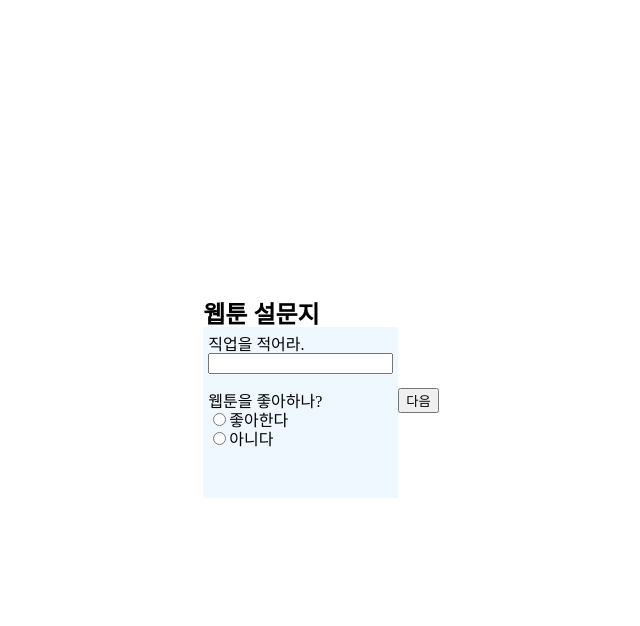
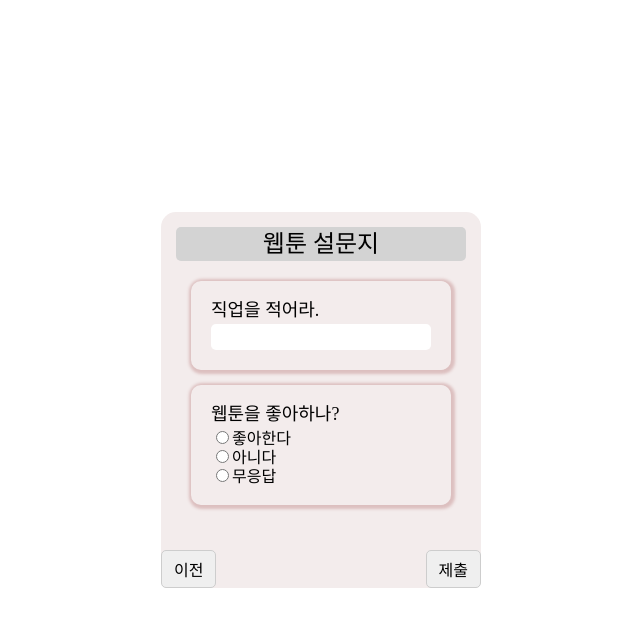
Before and after one commit to ShinEunJin/react-typescript-study, a React (Create React App) app: page /survey/0 in a window 1280 px wide. Both pictures are taken after a click on the button "다음". Shown: the top 626 px of the page, without its empty margins (319-959 px from the left). Built offline with nearby package versions, Linux system fonts and the light colour scheme.

Commit message:
재사용성 0

```diff
--- a/package.json
+++ b/package.json
@@ -19,7 +19,7 @@
     "react-icons": "^4.3.1",
     "react-redux": "^7.2.6",
     "react-router-dom": "^6.3.0",
-    "react-scripts": "4.0.3",
+    "react-scripts": "^5.0.1",
     "react-virtualized": "^9.22.3",
     "react-window": "^1.8.6",
     "redux": "^4.1.2",
--- a/src/Composition/Composition.tsx
+++ b/src/Composition/Composition.tsx
@@ -1,18 +1,17 @@
 import "./styles.scss";
 import data from "./data1.json";
 import { Link } from "react-router-dom";
+import Template from "./Template";
 
 const Composition = () => {
   return (
-    <div className="container">
-      <div className="survey-container">
-        {data.map((v, i) => (
-          <Link className="survey-index" key={i} to={`/survey/${v.id}`}>
-            {v.title}
-          </Link>
-        ))}
-      </div>
-    </div>
+    <Template>
+      {data.map((v, i) => (
+        <Link className="survey-index" key={i} to={`/survey/${v.id}`}>
+          {i + 1}. {v.title}
+        </Link>
+      ))}
+    </Template>
   );
 };
 
--- a/src/Composition/CompositionForm.tsx
+++ b/src/Composition/CompositionForm.tsx
@@ -2,7 +2,8 @@ import "./styles.scss";
 import { useEffect, useState } from "react";
 import { useParams } from "react-router-dom";
 import Data from "./data2.json";
-import CompositionSteps from "./CompositionStep";
+import CompositionStep from "./CompositionStep";
+import Template from "./Template";
 
 interface DataTypes {
   id: string;
@@ -32,25 +33,41 @@ const CompositionForm = () => {
     if (id) setData(Data[Number(id)]);
   }, [id]);
 
+  const handleClickBtn = (e: "back" | "next") => {
+    if (e === "back" && page !== 0) return setPage((prev) => prev - 1);
+    if (e === "next" && data && page !== data.steps.length - 1)
+      return setPage((prev) => prev + 1);
+  };
+
   return (
-    <div className="container">
+    <Template>
       {data && (
-        <div>
-          <h1 className="title">{data.title}</h1>
-          <div>
+        <div className="form-container">
+          <h1 className="form-container__title">{data.title}</h1>
+          <main className="form-container__content">
             {data.steps[page].map((v, i) => (
-              <CompositionSteps
+              <CompositionStep
                 key={i}
                 {...v}
                 surveyResult={surveyResult}
                 setSurveyResult={setSurveyResult}
               />
             ))}
-          </div>
+          </main>
         </div>
       )}
-      <button onClick={() => setPage((prev) => prev + 1)}>다음</button>
-    </div>
+      <div className="btn-container">
+        <button
+          style={{ visibility: page === 0 ? "hidden" : "visible" }}
+          onClick={() => handleClickBtn("back")}
+        >
+          이전
+        </button>
+        <button onClick={() => handleClickBtn("next")}>
+          {data && page === data.steps.length - 1 ? "제출" : "다음"}
+        </button>
+      </div>
+    </Template>
   );
 };
 
--- a/src/Composition/CompositionStep.tsx
+++ b/src/Composition/CompositionStep.tsx
@@ -1,3 +1,5 @@
+import { useEffect, useState } from "react";
+
 interface CompositionStepProps {
   title: string;
   type: string;
@@ -12,6 +14,18 @@ interface CompositionStepProps {
 }
 
 const CompositionStep = (props: CompositionStepProps) => {
+  const [isDependOn, setIsDependOn] = useState(false);
+
+  useEffect(() => {
+    const checkDepend =
+      props.dependOn &&
+      Object.values(props.surveyResult).includes(
+        props.dependOn.dependOnValue + `[${props.dependOn.dependOnName}]`
+      );
+    if (checkDepend) setIsDependOn(true);
+    else setIsDependOn(false);
+  }, [props]);
+
   const handleInputChange = (e: any, title: any, name?: any) => {
     if (name)
       props.setSurveyResult({
@@ -20,28 +34,28 @@ const CompositionStep = (props: CompositionStepProps) => {
       });
     else
       props.setSurveyResult({ ...props.surveyResult, [title]: e.target.value });
-    console.log(props.surveyResult);
   };
+
   return (
-    <div className="survey-steps-container">
+    <>
       {props.dependOn ? (
-        Object.values(props.surveyResult).includes(
-          props.dependOn.dependOnValue + `[${props.dependOn.dependOnName}]`
-        ) && (
-          <>
-            <div>{props.title}</div>
+        isDependOn && (
+          <div className="step-container">
+            <div className="step-container__title">{props.title}</div>
             <input
+              className="step-container__input"
               type={props.type}
               onChange={(e) => handleInputChange(e, props.title)}
               value={props.surveyResult[props.title] || ""}
             />
-          </>
+          </div>
         )
       ) : (
-        <>
-          <div>{props.title}</div>
+        <div className="step-container">
+          <div className="step-container__title">{props.title}</div>
           {props.type !== "singleChoice" && (
             <input
+              className="step-container__input"
               type={props.type}
               onChange={(e) => handleInputChange(e, props.title)}
               value={props.surveyResult[props.title] || ""}
@@ -49,8 +63,9 @@ const CompositionStep = (props: CompositionStepProps) => {
           )}
           {props.options &&
             props.options.map((v, i) => (
-              <div key={i}>
+              <div key={i} className="step-container__radios">
                 <input
+                  className="step-container__radios__item"
                   type="radio"
                   name={props.name}
                   value={v}
@@ -58,12 +73,12 @@ const CompositionStep = (props: CompositionStepProps) => {
                     handleInputChange(e, props.title, props.name)
                   }
                 />
-                <label>{v}</label>
+                <label className="step-container__radios__label">{v}</label>
               </div>
             ))}
-        </>
+        </div>
       )}
-    </div>
+    </>
   );
 };
 
--- /dev/null
+++ b/src/Composition/Template.tsx
@@ -0,0 +1,13 @@
+interface TemplateProps {
+  children: React.ReactNode;
+}
+
+const Template = (props: TemplateProps) => {
+  return (
+    <div className="background">
+      <div className="survey-container">{props.children}</div>
+    </div>
+  );
+};
+
+export default Template;
--- a/src/Composition/data2.json
+++ b/src/Composition/data2.json
@@ -32,7 +32,7 @@
           "title": "웹툰을 좋아하나?",
           "type": "singleChoice",
           "name": "like",
-          "options": ["좋아한다", "아니다"]
+          "options": ["좋아한다", "아니다", "무응답"]
         },
         {
           "title": "좋아하는 이유는?",
--- a/src/Composition/styles.scss
+++ b/src/Composition/styles.scss
@@ -1,4 +1,4 @@
-.container {
+.background {
     width: 100vw;
     height: 100vh;
     display: flex;
@@ -8,23 +8,71 @@
 
 .survey-container {
     background-color: rgb(243, 236, 236);
-    width: 30vw;
-    margin: 0 auto;;
+    width: 25vw;
+    margin: 0 auto;
+    border-radius: 15px;
 }
 
 .survey-index {
     display: block;
-    margin-bottom: 20px;
+    color: black;
+    margin-bottom: 1em;
+    text-decoration: none;
     cursor: pointer;
+    font-size: 24px;
+    font-weight: 600;
+    border-radius: 10px;
+    padding: 15px;
+    background-color: rgb(191, 191, 191);
 }
 
-.title {
-    font-size: 1.5em;
-    font-weight: 600;
+.form-container {
+    padding: 15px;
+
+    .form-container__title {
+        font-size: 24px;
+        font-weight: 500;
+        text-align: center;
+        padding: 5px;
+        border-radius: 5px;
+        background-color: rgb(211, 211, 211);
+    }
+
+    .form-container__content {
+        padding: 15px;
+    }
 }
 
-.survey-steps-container{
-    width: 100%;
-    padding: 10px 5px;
-    background-color: aliceblue;
+.step-container {
+    margin: 5px 0px 15px 0px;
+    padding: 20px;
+    border-radius: 10px;
+    box-shadow: 1px 1px 3px 3px rgb(220, 191, 191);
+
+    .step-container__title {
+        font-size: 18px;
+        margin-bottom: 5px;
+    }
+
+    .step-container__input {
+        border-radius: 5px;
+        border: none;
+        width: 100%;
+        height: 2em;
+        outline: none;
+    }
 }
+
+.btn-container {
+    display: flex;
+    justify-content: space-between;
+
+    button {
+        border-radius: 5px;
+        border: 1px solid rgb(205, 205, 205);
+        padding: 6px 12px;
+        font-size: 16px;
+        font-weight: 500;
+        cursor: pointer;
+    }
+}
--- a/src/Router.tsx
+++ b/src/Router.tsx
@@ -1,4 +1,4 @@
-import { BrowserRouter, Routes, Route } from "react-router-dom";
+import { BrowserRouter, Routes, Route, Navigate } from "react-router-dom";
 
 import Composition from "./Composition/Composition";
 import CompositionForm from "./Composition/CompositionForm";
@@ -9,6 +9,7 @@ const Router = () => {
       <Routes>
         <Route path="/survey" element={<Composition />} />
         <Route path="/survey/:id" element={<CompositionForm />} />
+        <Route path="*" element={<Navigate replace to="/survey" />} />
       </Routes>
     </BrowserRouter>
   );
```
Also changed, not shown: 1 other file (tests, documents, lock files or other folders).
